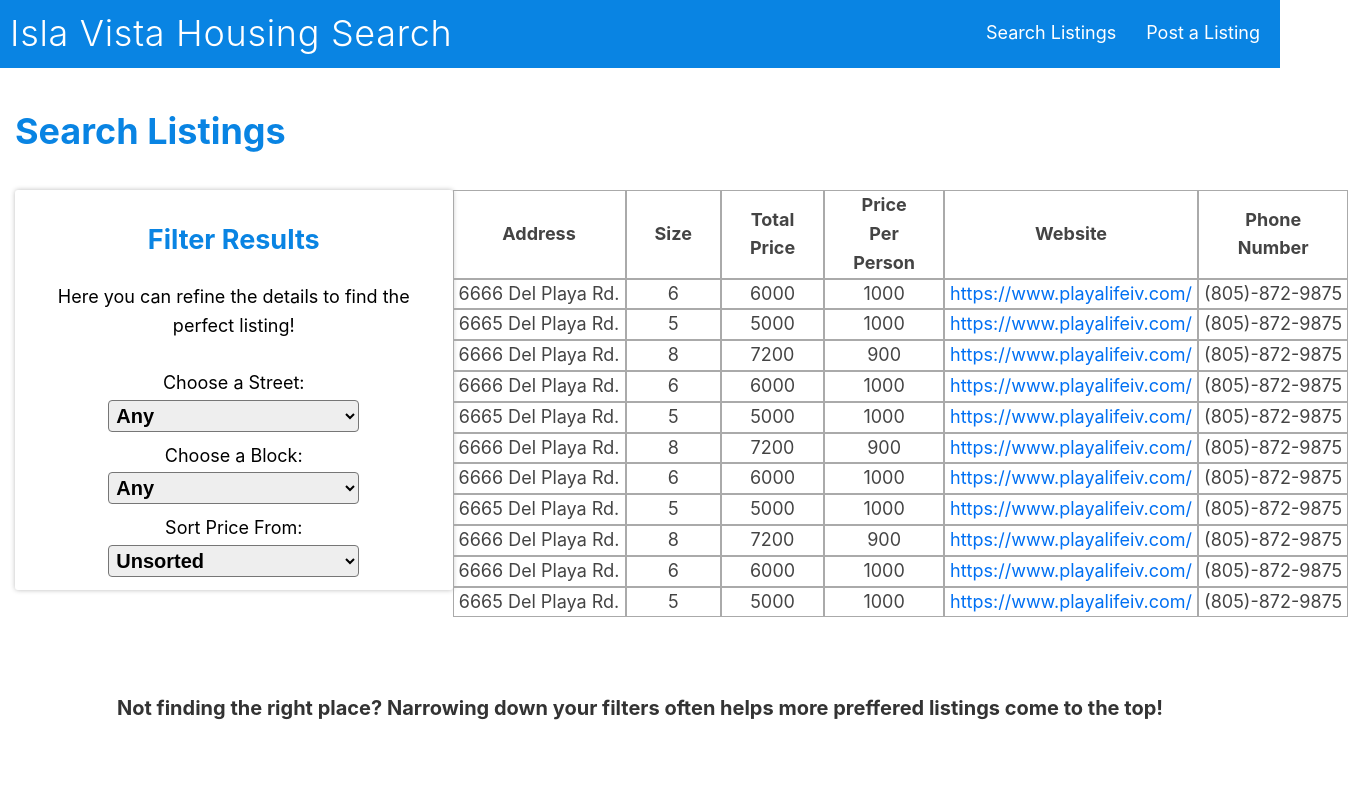
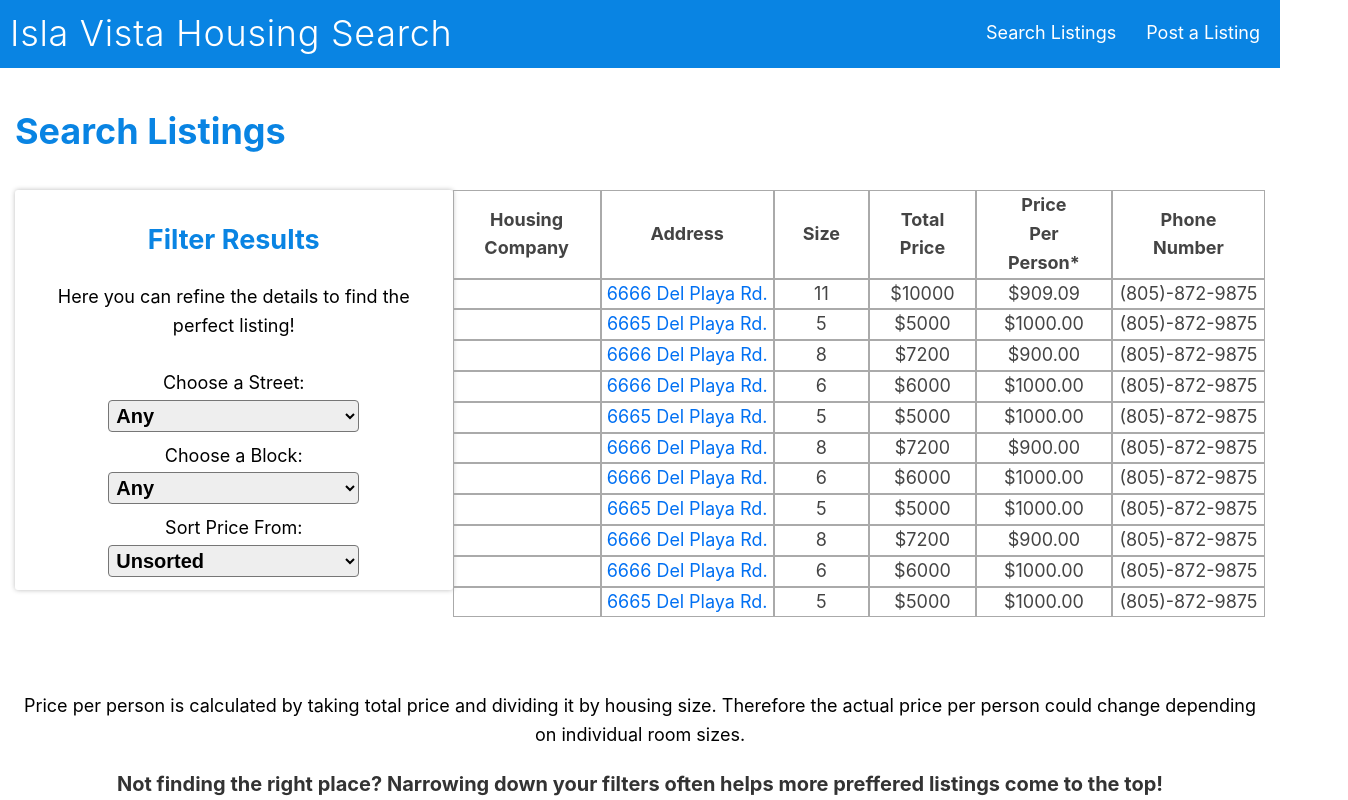
Before and after one commit to IV-Housing/IV_Housing, a Next.js app: page / in a window 1280 px wide. Shown: the top 800 px of the page, 1348 px wide, since content can reach past the window. Built offline with nearby package versions, Linux system fonts and the light colour scheme.

Commit message:
fixed layout with team

```diff
--- a/components/table.jsx
+++ b/components/table.jsx
@@ -9,11 +9,11 @@ export default function HouseTable(props){
 			<table id="house-table">
 				<thead>
 						<tr>
+						  <th>Housing Company</th>
 							<th>Address</th>
 							<th>Size</th>
 							<th>Total Price</th>
-							<th>Price Per Person</th>
-							<th>Website</th>
+							<th>Price Per Person*</th>
 							<th>Phone Number</th>
 						</tr>
 					</thead>
@@ -21,11 +21,11 @@ export default function HouseTable(props){
 						{
 							props.data.map(row => (
 								<tr>
-									<td>{row.address}</td>
+								  <td>{row.company}</td>
+									<td><a href={row.website}>{row.address}</a></td>
 									<td>{row.size}</td>
-									<td>{row.totalPrice}</td>
-									<td>{row.pricePerPerson}</td>
-									<td><a href={row.website}>{row.website}</a></td>
+									<td>${row.totalPrice}</td>
+									<td>${(row.totalPrice/row.size).toFixed(2)}</td>
 									<td>{row.phone}</td>
 								</tr>
 							))
--- a/data/houses.json
+++ b/data/houses.json
@@ -1,8 +1,8 @@
 [
 	{
 	"address": "6666 Del Playa Rd.",
-	"size": 6,
-	"totalPrice": 6000,
+	"size": 11,
+	"totalPrice": 10000,
 	"pricePerPerson": 1000,
 	"website": "https://www.playalifeiv.com/",
 	"phone": "(805)-872-9875"
--- a/pages/index.jsx
+++ b/pages/index.jsx
@@ -24,6 +24,7 @@ export default function Index() {
 					<Forms/>
 					<HouseTable data={data}/>
 				</div>
+				<p classname={utilStyles.parts}>Price per person is calculated by taking total price and dividing it by housing size. Therefore the actual price per person could change depending on individual room sizes. </p>
 				<h2 className={utilStyles.notFindingText}>Not finding the right place? Narrowing down your filters often helps more preffered listings come to the top!</h2>
 			</div>
 
```
